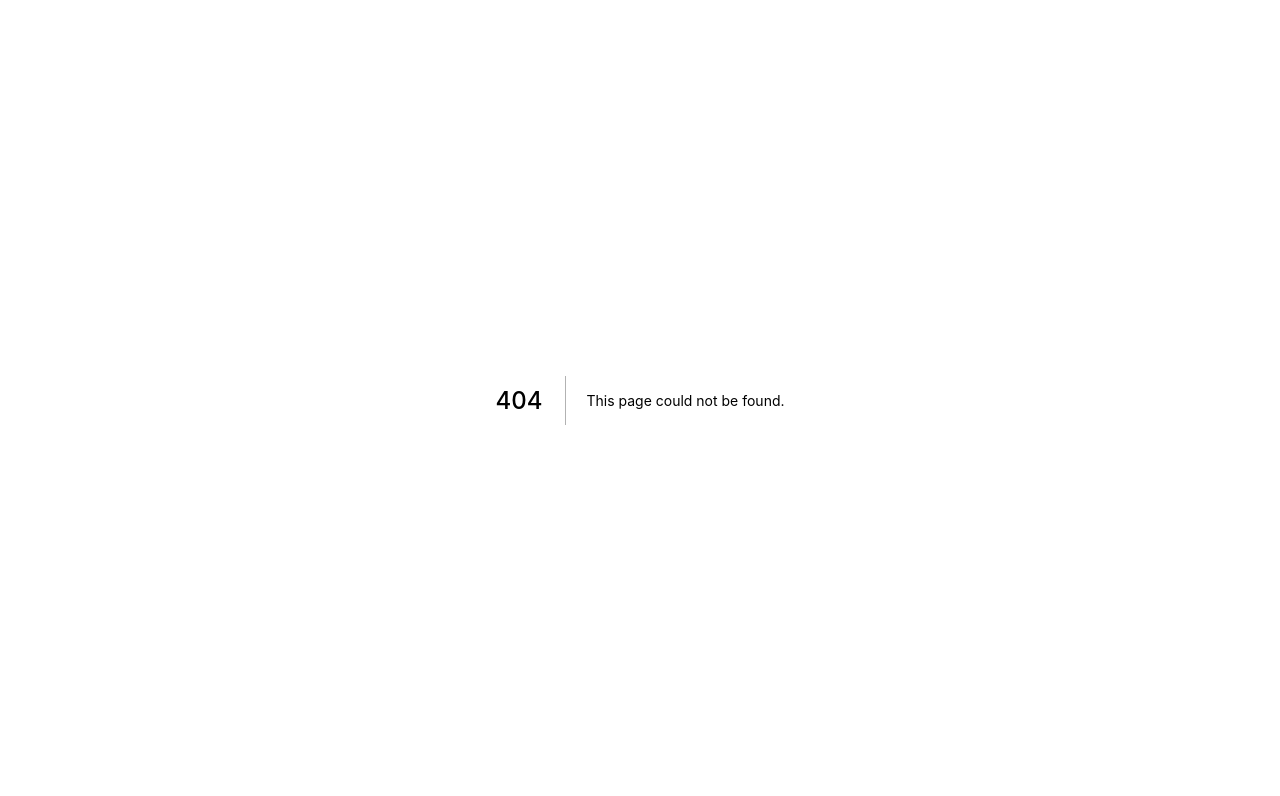
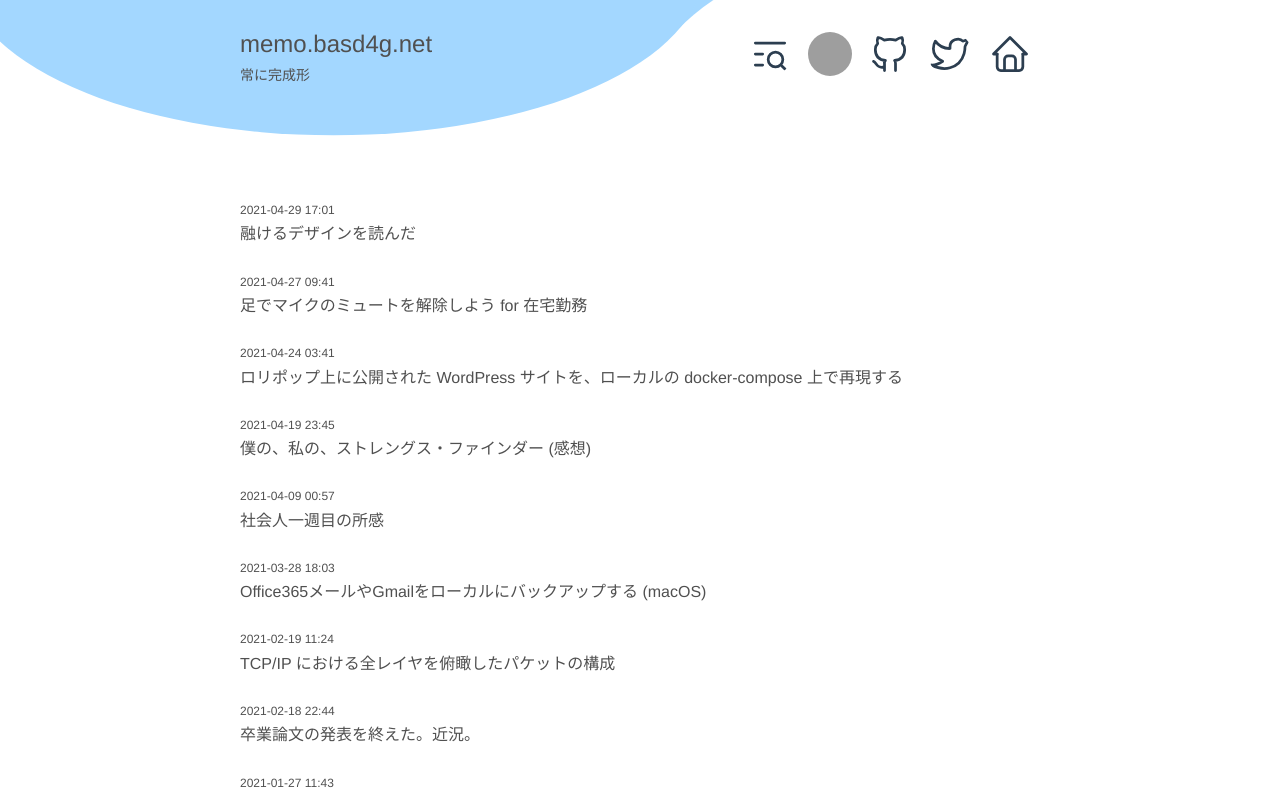
Before and after one commit to yammerjp/memo.yammer.jp, a Next.js app: page /posts in a window 1280 px wide. Before the commit this address had no page. Shown: the top 796 px of the page. Built offline with nearby package versions, Linux system fonts and the light colour scheme; grey boxes are pictures that could not be loaded.

Commit message:
Add a page '/posts/'

```diff
--- a/public/assets/global.css
+++ b/public/assets/global.css
@@ -386,6 +386,15 @@ article p {
 .article-card {
     margin: 0px 0px 72px 0px;
 }
+.article-card.thin {
+    margin: 0px 0px 24px 0px;
+}
+.article-card.thin .article-date {
+    font-size: 12px;
+}
+.article-card.thin .article-tags {
+    margin: 0;
+}
 
 .article-card .article-link:hover {
     cursor: pointer;
@@ -395,6 +404,10 @@ article p {
     font-size: 24px;
     font-weight: 700;
     color: #505050;
+}
+.article-card .article-link .article-title.thin {
+    font-size: 16px;
+    font-weight: 400;
 }
 
 .article-card .article-link:hover .article-title {
@@ -483,9 +496,6 @@ article p {
     padding: 6px;
     margin: 6px;
 }
-.page-selector-number:not(.now-page) {
-    cursor: pointer;
-}
 .page-selector-number:not(.now-page):hover {
     cursor: pointer;
     text-decoration: underline;
@@ -512,8 +522,8 @@ article p {
     margin: 96px 0px 60px 0px;
 }
 
-.neighbor-articles-2prev *,
-.neighbor-articles-2next * {
+.neighbor-articles-2prev:not(.empty) *,
+.neighbor-articles-2next:not(.empty) * {
     cursor: pointer;
 
 }
@@ -524,7 +534,6 @@ article p {
 .neighbor-articles-2next {
     text-align: right;
     padding: 24px 0px;
-    cursor: pointer;
 }
 
 .tabler-icon-in-text {
--- /dev/null
+++ b/src/components/articleCardThin.tsx
@@ -0,0 +1,18 @@
+import Link from 'next/link'
+import { PostType } from '../types/post'
+import {iso8601toDisplayStr} from '../lib/date'
+import Tags from './tags'
+
+const ArticleCard = ({ post, tagsEmphasizing, allEmphasizing, linkable }: { post: PostType, tagsEmphasizing: string[], allEmphasizing: boolean, linkable: boolean }) => {
+    return (
+        <section className="article-card thin">
+            <Link href={"/posts/" + post.slug}>
+                <div className="article-link">
+                    <div className="article-date">{iso8601toDisplayStr(post?.date)}</div>
+                    <div className="article-title thin">{post.title}</div>
+                </div>
+            </Link>
+        </section>
+    )
+}
+export default ArticleCard
--- a/src/components/neighborArticles.tsx
+++ b/src/components/neighborArticles.tsx
@@ -5,7 +5,7 @@ const NeighborArticles = ({prev, next}: {prev: PostType|null, next: PostType|nul
     return (
         <div className="neighbor-articles">
            <div className="neighbor-articles-prev-and-next">
-                {(prev === null) ? (<div className="neighbor-articles-2prev"></div>) : (
+                {(prev === null) ? (<div className="neighbor-articles-2prev empty"></div>) : (
                     <Link href={"/posts/" + prev.slug}>
                         <div className="neighbor-articles-2prev">
                             <div className="neighbor-articles-pretitle">
@@ -16,7 +16,7 @@ const NeighborArticles = ({prev, next}: {prev: PostType|null, next: PostType|nul
                         </div>
                     </Link>
                 )}
-                {(next === null) ? (<div className="neighbor-articles-2next"></div>) : (
+                {(next === null) ? (<div className="neighbor-articles-2next empty"></div>) : (
                     <Link href={"/posts/" + next.slug}>
                         <div className="neighbor-articles-2next">
                             <div className="neighbor-articles-pretitle">
--- a/src/lib/api.ts
+++ b/src/lib/api.ts
@@ -106,7 +106,7 @@ export async function getNeighborPosts(slug: string, fields: string[] = [ 'slug'
     return { next: null, prev: null}
   }
   return {
-    next: (idx !== 0) ? allPosts[idx-1] : null,
-    prev: (idx-1 !== allPosts.length) ? allPosts[idx+1] : null,
+    next: (idx-1 >= 0) ? allPosts[idx-1] : null,
+    prev: (idx+1 <= allPosts.length-1) ? allPosts[idx+1] : null,
   }
 }
--- /dev/null
+++ b/src/pages/posts/index.tsx
@@ -0,0 +1,46 @@
+import Head from 'next/head'
+import { getAllPosts } from '../../lib/api'
+import { PostType } from '../../types/post'
+import Frame from '../../components/frame'
+import ArticleCardThin from '../../components/articleCardThin'
+import Ogp from '../../components/ogp'
+import PageSelector from '../../components/pageSelector'
+
+type Props = {
+  allPosts: PostType[]
+}
+
+const Index = ({ allPosts }: Props) => {
+  return (
+    <>
+    <Head>
+        <title>memo.basd4g.net - 常に完成形</title>
+        <Ogp title="memo.basd4g.net" path="/" description="常に完成形" ogImage={
+          'https://res.cloudinary.com/basd4g/image/upload/co_rgb:505050,l_text:Sawarabi%20Gothic_64_align_center:memo.basd4g.net,w_800,c_fit/v1608780036/memo-basd4g-net-ogp.png'
+        } ogType="website"/>
+    </Head>
+    <Frame titleIsH1={true}>
+      <>
+          {allPosts.map((post) => (
+            <ArticleCardThin post={post} key={post.slug} tagsEmphasizing={[]} allEmphasizing={true} linkable={true}/>
+          ))}
+
+      </>
+    </Frame>
+    </>
+    )
+}
+
+export default Index
+
+export const getStaticProps = async () => {
+  const allPosts = (await getAllPosts([
+    'title',
+    'date',
+    'slug',
+    'tags',
+  ]))
+  return {
+    props: { allPosts },
+  }
+}
```
